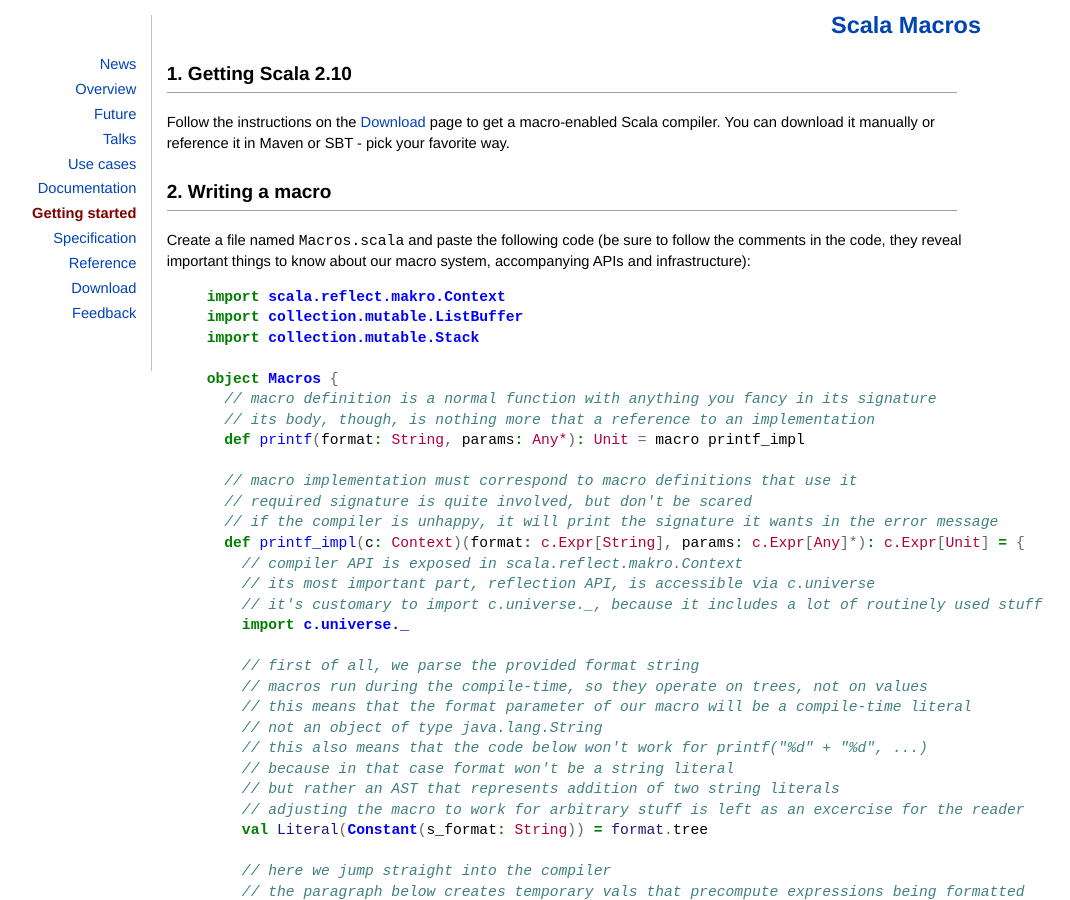
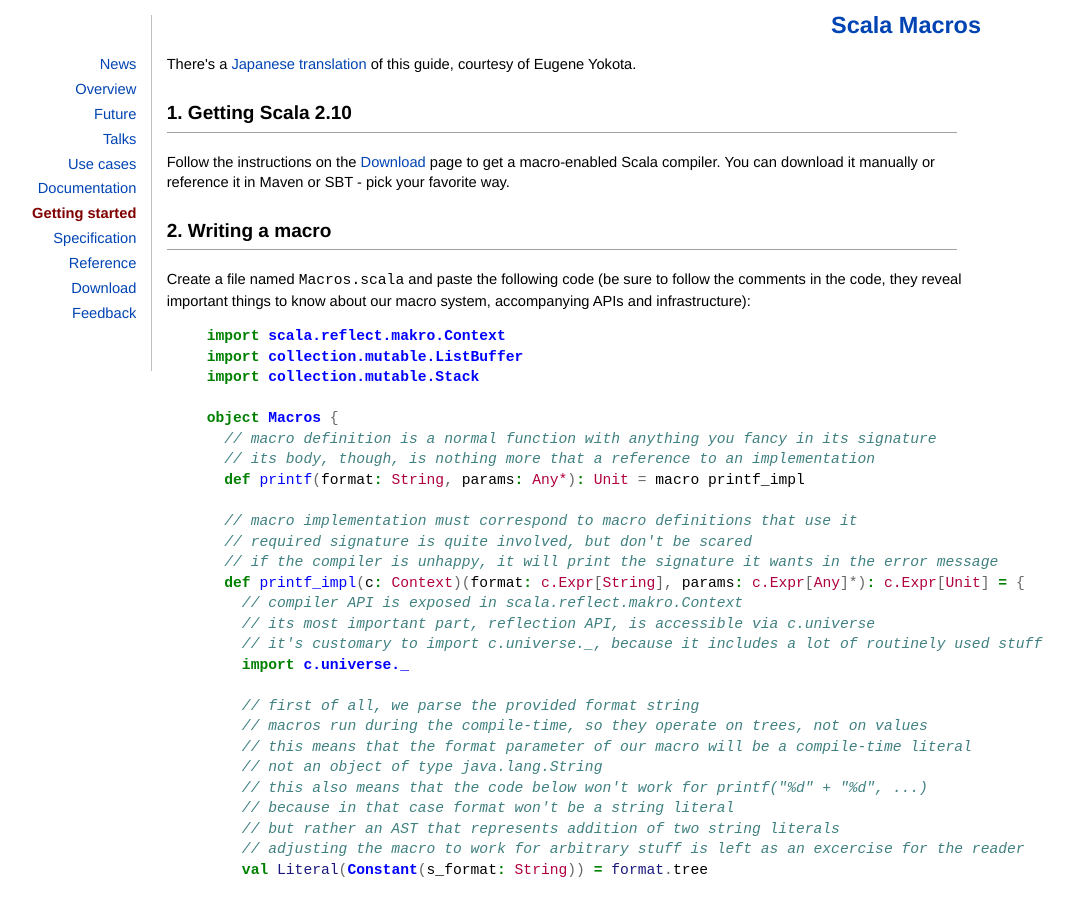
Before and after one commit to scalamacros/scalamacros.github.com, a Jekyll site: the page built from documentation/gettingstarted.html, in a window 1280 px wide and 900 px high. Shown: the whole window, without its empty margins (139-1209 px from the left). Built offline with Jekyll 4.4.1, drawn with Linux system fonts in a browser that asks for light colours; comment, search, counter and statistics services are not loaded.

Commit message:
Japanese translation of the getting started guide

```diff
--- a/documentation/gettingstarted.html
+++ b/documentation/gettingstarted.html
@@ -4,6 +4,10 @@
 comments: false
 plusone: true
 ---
+
+<p>
+  There's a <a href="http://eed3si9n.com/ja/scala-macros-getting-started">Japanese translation</a> of this guide, courtesy of Eugene Yokota.
+</p>
 
 <h2>1. Getting Scala 2.10</h2>
 
```
